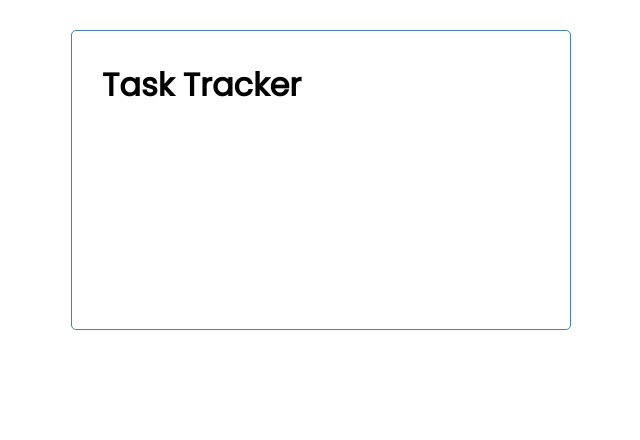
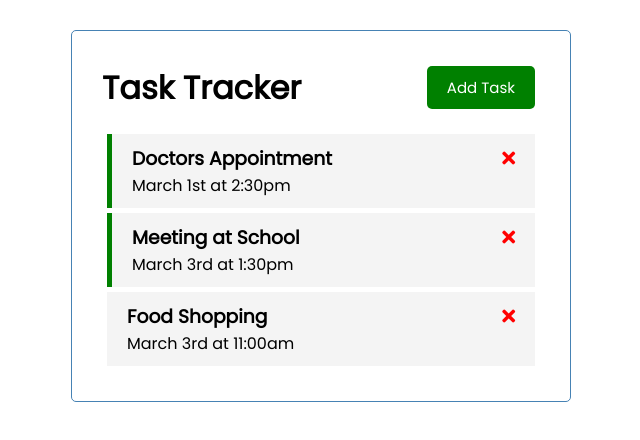
Before and after one commit to malte9202/TaskTracker, a Vue app: page / in a window 1280 px wide. Shown: the top 440 px of the page, without its empty margins (319-959 px from the left). Built offline with nearby package versions, Linux system fonts and the light colour scheme.

Commit message:
added further components

```diff
--- a/public/index.html
+++ b/public/index.html
@@ -4,6 +4,8 @@
     <meta charset="utf-8">
     <meta http-equiv="X-UA-Compatible" content="IE=edge">
     <meta name="viewport" content="width=device-width,initial-scale=1.0">
+    <link rel="stylesheet" href="https://cdnjs.cloudflare.com/ajax/libs/font-awesome/5.15.4/css/all.min.css"
+    crossorigin="anonymous" referrerpolicy="no-referrer" />
     <link rel="icon" href="<%= BASE_URL %>favicon.ico">
     <title><%= htmlWebpackPlugin.options.title %></title>
   </head>
--- a/src/App.vue
+++ b/src/App.vue
@@ -1,18 +1,48 @@
 <template>
 <div class="container">
-  <Header />
+  <Header title="Task Tracker"/>
+  <Tasks :tasks="tasks"/>
 </div>
 </template>
 
 <script>
 
 import Header from './components/Header'
+import Tasks from './components/Tasks'
 
 export default {
   name: 'App',
   components: {
-    Header
+    Header,
+    Tasks
   },
+  data() {
+    return {
+      tasks: []
+    }
+  },
+  created() {
+    this.tasks = [
+      {
+        id: 1,
+        text: 'Doctors Appointment',
+        day: 'March 1st at 2:30pm',
+        reminder: true,
+      },
+      {
+        id: 2,
+        text: 'Meeting at School',
+        day: 'March 3rd at 1:30pm',
+        reminder: true,
+      },
+      {
+        id: 3,
+        text: 'Food Shopping',
+        day: 'March 3rd at 11:00am',
+        reminder: false,
+      }
+    ]
+  }
 }
 </script>
 
--- /dev/null
+++ b/src/components/Button.vue
@@ -0,0 +1,18 @@
+<template>
+    <button @click="onClick()" :style="{background: color}" class="btn">{{ text }}</button>
+</template>
+
+<script>
+export default {
+    name: 'Button',
+    props: {
+        text: String,
+        color: String
+    },
+    methods: {
+        onClick() {
+            console.log('click')
+        }
+    }
+}
+</script>
--- a/src/components/Header.vue
+++ b/src/components/Header.vue
@@ -1,13 +1,21 @@
 <template>
     <header>
-        <h1>Task Tracker</h1>
+        <h1>{{ title }}</h1>
+        <Button text="Add Task" color="green" />
     </header>
 </template>
 
 <script>
+import Button from './Button'
 
 export default {
     name: 'Header',
+    props: {
+        title: String,
+    },
+    components: {
+        Button
+    }
 }
 </script>
 
--- /dev/null
+++ b/src/components/Task.vue
@@ -0,0 +1,40 @@
+<template>
+    <div :class="[task.reminder ? 'reminder' : '', 'task']">
+        <h3>
+            {{ task.text }}
+            <i class="fas fa-times"></i>
+        </h3>
+
+        <p>{{ task.day }}</p>
+    </div>
+
+</template>
+
+<script>
+export default {
+    name: 'Task',
+    props: {
+        task: Object,
+    }
+}
+</script>
+
+<style scope>
+    .fas {
+    color: red;
+    }
+    .task {
+    background: #f4f4f4;
+    margin: 5px;
+    padding: 10px 20px;
+    cursor: pointer;
+    }
+    .task.reminder {
+    border-left: 5px solid green;
+    }
+    .task h3 {
+    display: flex;
+    align-items: center;
+    justify-content: space-between;
+    }
+</style>
--- /dev/null
+++ b/src/components/Tasks.vue
@@ -0,0 +1,21 @@
+<template>
+    <div>
+        <div :key="task.id" v-for="task in tasks">
+            <Task :task="task"/>
+        </div>
+    </div>
+</template>
+
+<script>
+import Task from './Task'
+
+export default {
+    name: 'Tasks',
+    props: {
+        tasks: Array
+    },
+    components: {
+        Task,
+    }
+}
+</script>
```
